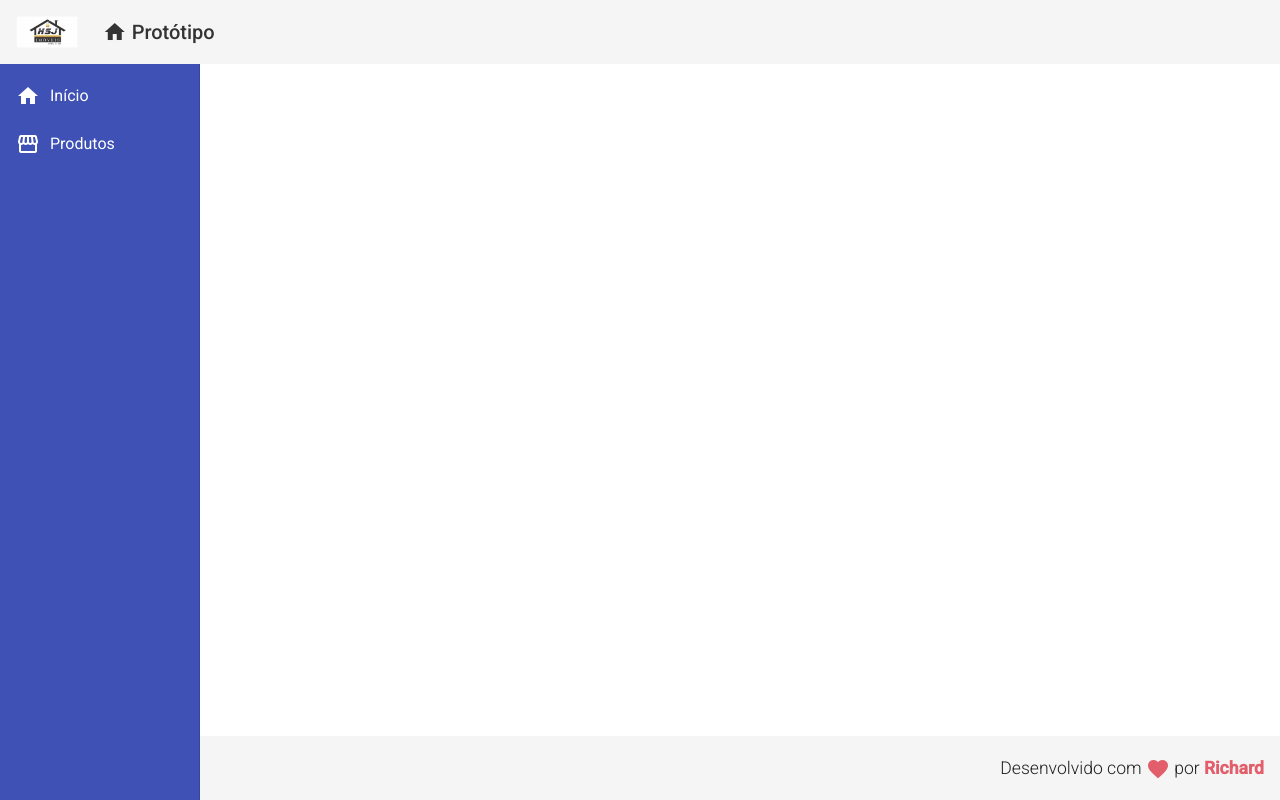
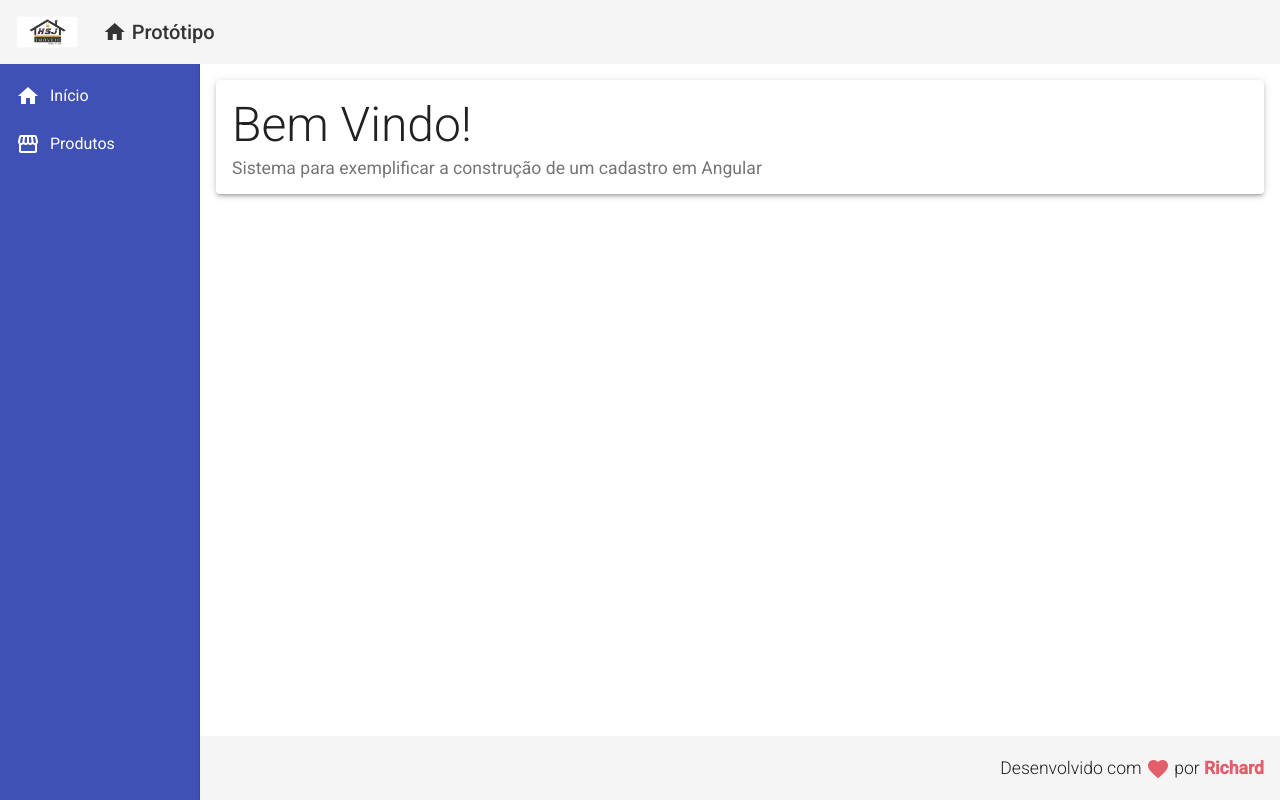
Before and after one commit to Ricardolv/angulars-projects, an Angular app in the folder angular-crud/frontend/: page / in a window 1280 px wide. Built offline with nearby package versions, Linux system fonts and the light colour scheme.

Commit message:
implementando component home

```diff
--- a/angular-crud/frontend/src/app/app.module.ts
+++ b/angular-crud/frontend/src/app/app.module.ts
@@ -13,13 +13,15 @@
 import { MatSidenavModule } from  '@angular/material/sidenav';
 import { MatCardModule } from  '@angular/material/card';
 import { MatListModule } from '@angular/material/list';
+import { HomeComponent } from './views/home/home.component';
 
 @NgModule({
   declarations: [
     AppComponent,
     HeaderComponent,
     FooterComponent,
-    NavComponent
+    NavComponent,
+    HomeComponent
   ],
   imports: [
     BrowserModule,
--- a/angular-crud/frontend/src/app/components/template/nav/nav.component.html
+++ b/angular-crud/frontend/src/app/components/template/nav/nav.component.html
@@ -17,6 +17,7 @@
         </mat-nav-list>
     </mat-sidenav>
     <mat-sidenav-content class="content">
-        <router-outlet></router-outlet>
+        <!-- <router-outlet></router-outlet> -->
+        <app-home></app-home>
     </mat-sidenav-content>
 </mat-sidenav-container>
--- /dev/null
+++ b/angular-crud/frontend/src/app/views/home/home.component.css
@@ -0,0 +1,9 @@
+.home .title {
+    font-size: 3rem;
+    font-weight: 300;
+    line-height: 1.2;
+}
+
+.home .subtitle {
+    font-size: 1.1rem;
+}
--- /dev/null
+++ b/angular-crud/frontend/src/app/views/home/home.component.html
@@ -0,0 +1,8 @@
+<mat-card class="home mat-elevation-z3">
+    <mat-card-title class="title">
+        Bem Vindo!
+    </mat-card-title>
+    <mat-card-subtitle class="subtitle">
+        Sistema para exemplificar a construção de um cadastro em Angular
+    </mat-card-subtitle>
+</mat-card>
--- /dev/null
+++ b/angular-crud/frontend/src/app/views/home/home.component.ts
@@ -0,0 +1,15 @@
+import { Component, OnInit } from '@angular/core';
+
+@Component({
+  selector: 'app-home',
+  templateUrl: './home.component.html',
+  styleUrls: ['./home.component.css']
+})
+export class HomeComponent implements OnInit {
+
+  constructor() { }
+
+  ngOnInit(): void {
+  }
+
+}
```
